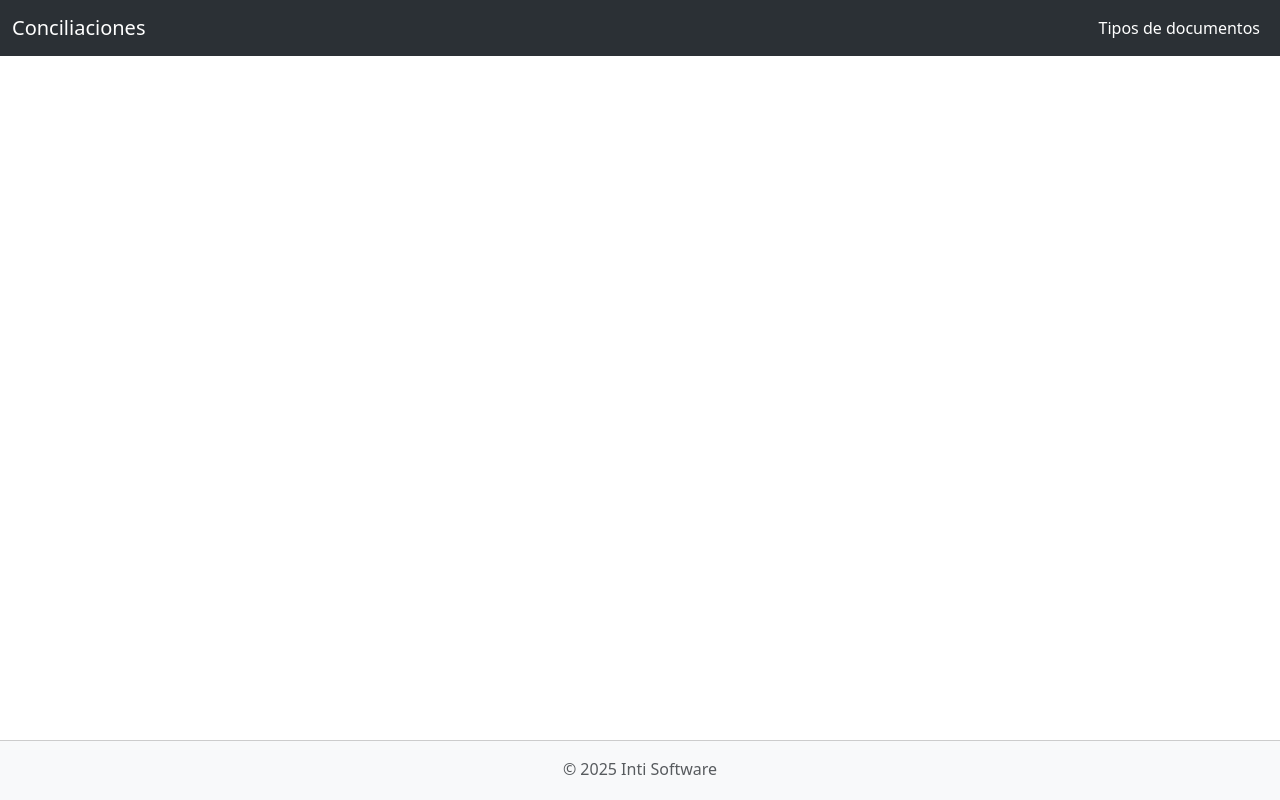
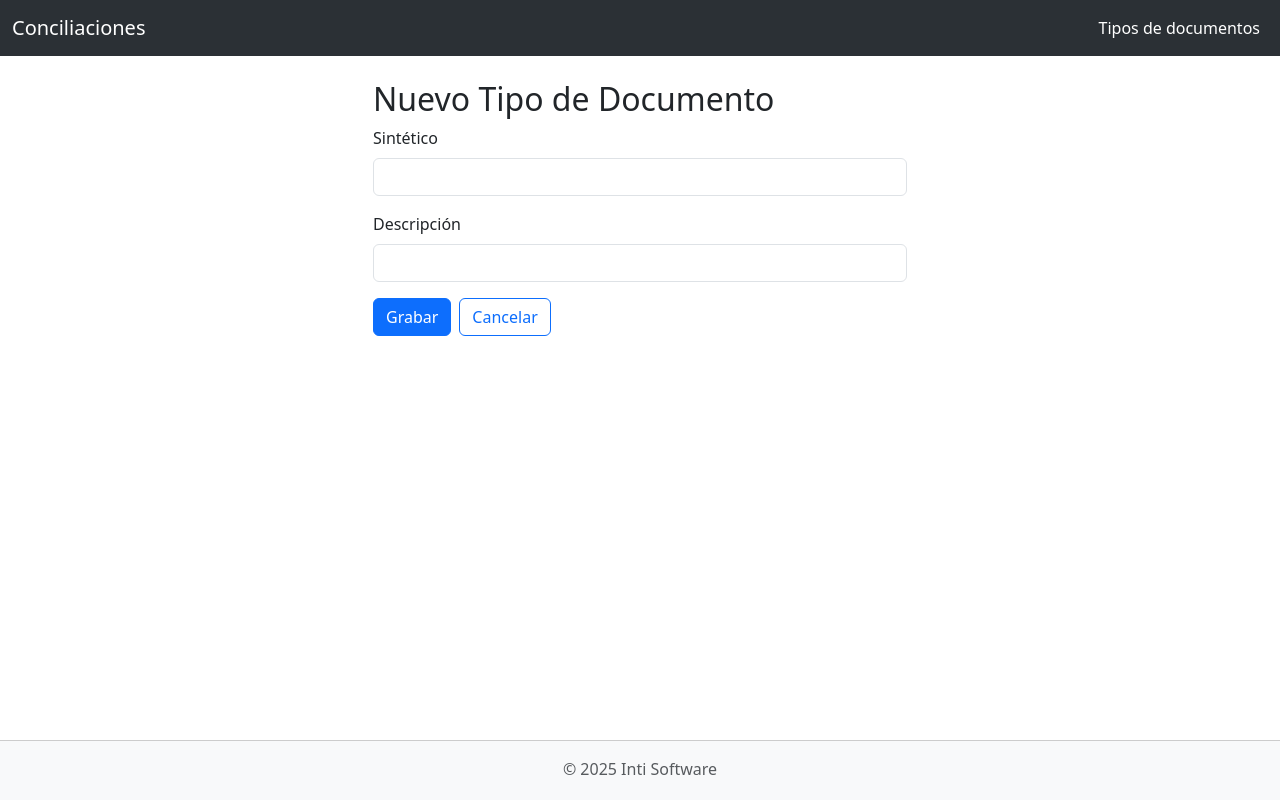
Before and after one commit to Inti-Software/rivendel-client, a React (Vite) app: page /tipos-documentos/edit/1 in a window 1280 px wide. Built offline with nearby package versions, Linux system fonts and the light colour scheme; no server answers.

Commit message:
Edit tipo documento: first version

```diff
--- /dev/null
+++ b/src/components/TiposDocumentos/Edit.jsx
@@ -0,0 +1,110 @@
+import { useEffect, useState } from "react";
+import { Route, useParams } from "react-router-dom";
+import { Link, useNavigate } from "react-router-dom";
+import { useNotification } from "../../contexts/Constants";
+
+const EditTipoDocumento = () => {
+  const { id } = useParams();
+  //  const [id, setId] = useState(idTipoDocumento);
+  const [sintetico, setSintetico] = useState("");
+  const [descripcion, setDescripcion] = useState("");
+  const [error, setError] = useState(null);
+  const navigate = useNavigate();
+  const { showNotification } = useNotification();
+
+  useEffect(() => {
+    document.title = "Editar Tipo de Documento - Rivendel";
+
+    try {
+      const fetchData = async () => {
+        const response = await fetch(
+          `http://localhost:3000/tipdocs/${id}`
+        );
+        if (response.ok) {
+          const data = await response.json();
+          setSintetico(data.sintetico);
+          setDescripcion(data.descripcion);
+        } else {
+          const msg = await response.json();
+          setError(msg.code + ": " + msg.message);
+        }
+      };
+      fetchData();
+    } catch (error) {
+      setError("Error de conexión: " + error.message);
+    }
+  }, [id]);
+
+  const handleSubmit = async (e) => {
+    e.preventDefault();
+    try {
+      const response = await fetch(
+        `http://localhost:3000/tipdocs/${id}`,
+        {
+          method: "PATCH",
+          headers: { "Content-Type": "application/json" },
+          body: JSON.stringify({ sintetico, descripcion }),
+        }
+      );
+      if (response.ok) {
+        showNotification(
+          "El tipo de documento " + sintetico + " se actualizó correctamente.",
+          "success"
+        );
+        navigate("/tipos-documentos");
+      } else {
+        const msg = await response.json();
+        setError(msg.message);
+      }
+    } catch (error) {
+      setError("Error de conexión: " + error.message);
+    }
+  };
+
+  return (
+    <div className="container col-md-6 text-justify-center">
+      <h2>Nuevo Tipo de Documento</h2>
+      {error && (
+        <span className="text-danger bg-body-secondary rounded-2 border border-danger mb-2 d-block text-center">
+          {error}
+        </span>
+      )}
+      <form onSubmit={handleSubmit}>
+        <div className="mb-3">
+          <label htmlFor="sintetico" className="form-label">
+            Sintético
+          </label>
+          <input
+            id="sintetico"
+            className="form-control"
+            type="text"
+            value={sintetico}
+            onChange={(e) => setSintetico(e.target.value)}
+            required
+          />
+        </div>
+        <div className="mb-3">
+          <label htmlFor="descripcion" className="form-label">
+            Descripción
+          </label>
+          <input
+            id="descripcion"
+            className="form-control"
+            value={descripcion}
+            onChange={(e) => setDescripcion(e.target.value)}
+          />
+        </div>
+        <div className="mb-3">
+          <button type="submit" className="btn btn-primary me-2">
+            Grabar
+          </button>
+          <Link to="/tipos-documentos" className="btn btn-outline-primary">
+            Cancelar
+          </Link>
+        </div>
+      </form>
+    </div>
+  );
+};
+
+export default EditTipoDocumento;
--- a/src/components/TiposDocumentos/List.jsx
+++ b/src/components/TiposDocumentos/List.jsx
@@ -102,7 +102,7 @@ const ListTiposDocumentos = () => {
                   <td>{doc.descripcion}</td>
                   <td>
                     <Link
-                      to={`/tipos-documentos/${doc.id}/edit`}
+                      to={`/tipos-documentos/edit/${doc.id}`}
                       className="btn btn-outline-secondary btn-sm ms-2"
                     >
                       Editar
--- a/src/components/TiposDocumentos/New.jsx
+++ b/src/components/TiposDocumentos/New.jsx
@@ -1,4 +1,4 @@
-import { useState } from "react";
+import { useState, useEffect } from "react";
 import { Link, useNavigate } from "react-router-dom";
 import { useNotification } from "../../contexts/Constants";
 
@@ -8,6 +8,10 @@ const NewTipoDocumento = () => {
   const [error, setError] = useState(null);
   const navigate = useNavigate();
   const { showNotification } = useNotification();
+
+  useEffect(() => {
+    document.title = "Nuevo Tipo de Documento - Rivendel";
+  }, []);
 
   const handleSubmit = async (e) => {
     e.preventDefault();
--- a/src/main.jsx
+++ b/src/main.jsx
@@ -7,6 +7,7 @@ import ListTiposDocumentos from "./components/TiposDocumentos/List.jsx";
 import NewTipoDocumento from "./components/TiposDocumentos/New.jsx";
 import "bootstrap/dist/css/bootstrap.min.css";
 import { NotificationProvider } from "./contexts/NotificationContext.jsx";
+import EditTipoDocumento from "./components/TiposDocumentos/Edit.jsx";
 
 createRoot(document.getElementById("root")).render(
   <StrictMode>
@@ -16,8 +17,8 @@ createRoot(document.getElementById("root")).render(
           <Routes>
             <Route path="/" element={<App />} />
             <Route path="/tipos-documentos" element={<ListTiposDocumentos />} />
-            <Route path="/tipos-documentos/new" element={<NewTipoDocumento />}
-            />
+            <Route path="/tipos-documentos/new" element={<NewTipoDocumento />} />
+            <Route path="/tipos-documentos/edit/:id" element={<EditTipoDocumento />} />
           </Routes>
         </Layout>
       </BrowserRouter>
```
